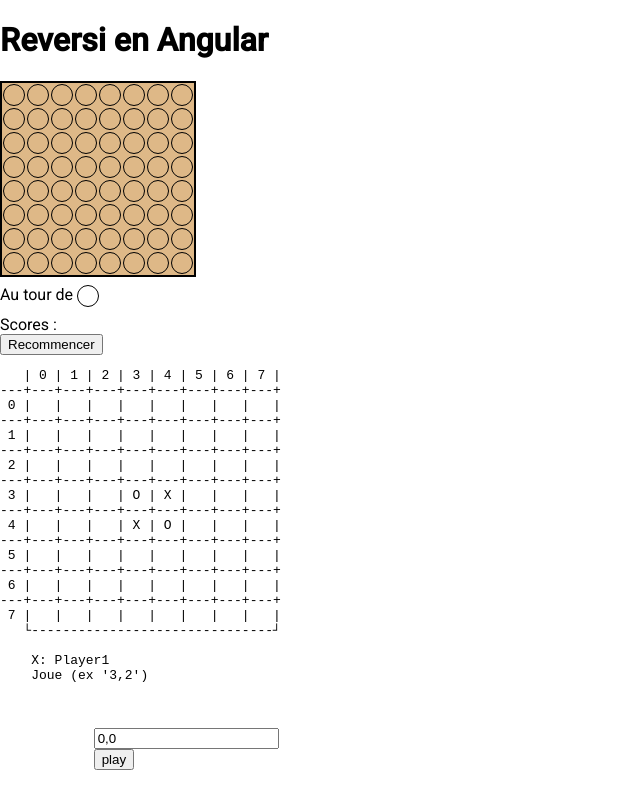
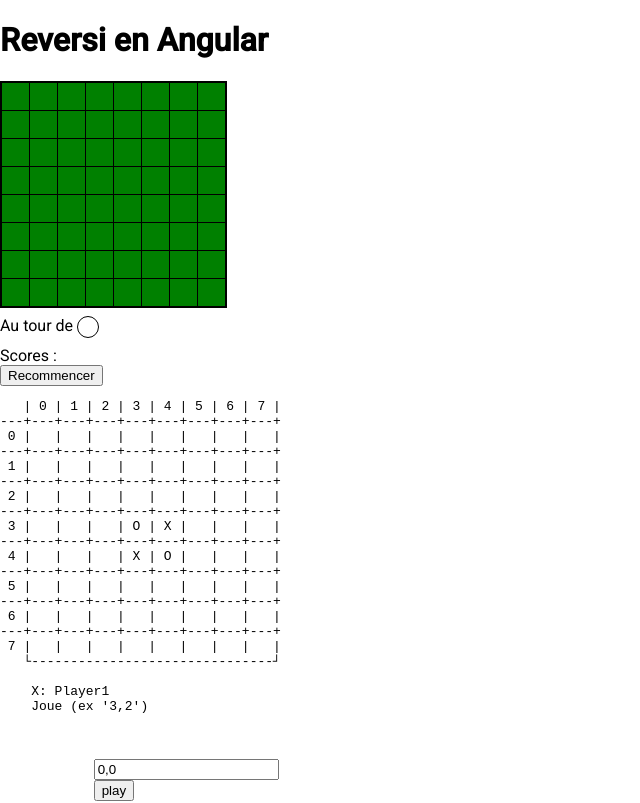
Before and after one commit to l3-miage-cl-ihm/reversi-en-angular-l3miage-oukkaly, an Angular app: page / in a window 1280 px wide. Shown: the top 803 px of the page, without its empty margins (0-640 px from the left). Built offline with nearby package versions, Linux system fonts and the light colour scheme.

Commit message:
ajout d'element de correction

```diff
--- a/src/app/app.component.html
+++ b/src/app/app.component.html
@@ -2,12 +2,13 @@
 <!-- rajouter au besoin la class Player1 ou Player2 -->
 <table class="reversi">
     <tbody>
-        <tr *ngFor="let ligne of gameStateAll().gameState.board; index as line" >
-            <td *ngFor="let colonne of ligne; index as column">
+        <tr *ngFor="let row of boardNgFor">
+            <td class="place" *ngFor="let column of row">
                 <div class="token">
-
                 </div>
             </td>
+
+
         </tr>
     </tbody>
 
--- a/src/app/app.component.ts
+++ b/src/app/app.component.ts
@@ -1,10 +1,9 @@
-import { ChangeDetectionStrategy, Component, Signal, computed, signal } from '@angular/core';
-import { Matrix, initMatrix, toMatrix } from './data/utils';
+import { ChangeDetectionStrategy, Component, Signal, computed} from '@angular/core';
+import { Matrix, initMatrix} from './data/utils';
 import { Board, BoardtoString, GameState, TileCoords, Turn, cToString } from './data/reversi.definitions';
 import { produce } from 'immer';
 import { whereCanPlay } from './data/reversi.game';
 import { ReversiService } from './reversi.service';
-import { single } from 'rxjs';
 
 
 @Component({
@@ -15,6 +14,7 @@ import { single } from 'rxjs';
 })
 
 export class AppComponent {
+[x: string]: any;
 
   // à compléter
   userInput: TileCoords = [0,0];
@@ -26,7 +26,7 @@ export class AppComponent {
   readonly coupsPossibles: Signal<readonly TileCoords[]>;
   testSignal : Signal<number>;
   testSignalX : Signal<number>;
-
+  boardNgFor: Board;
   constructor(private gameService : ReversiService){
 
     this.strBoard = computed( () => BoardtoString(this.gameService.sigGameState().board));
@@ -76,6 +76,8 @@ export class AppComponent {
       boardString: this.strBoard(),
       winner: this.winnerSig()
     }));
+    this.boardNgFor = this.gameStateAll().gameState.board ;
+
 
   }
   currentPlayer(){
--- a/tsconfig.json
+++ b/tsconfig.json
@@ -7,7 +7,7 @@
     "forceConsistentCasingInFileNames": true,
     "strict": true,
     "noImplicitOverride": true,
-    "noPropertyAccessFromIndexSignature": true,
+    "noPropertyAccessFromIndexSignature": false,
     "noImplicitReturns": true,
     "noFallthroughCasesInSwitch": true,
     "sourceMap": true,
```
